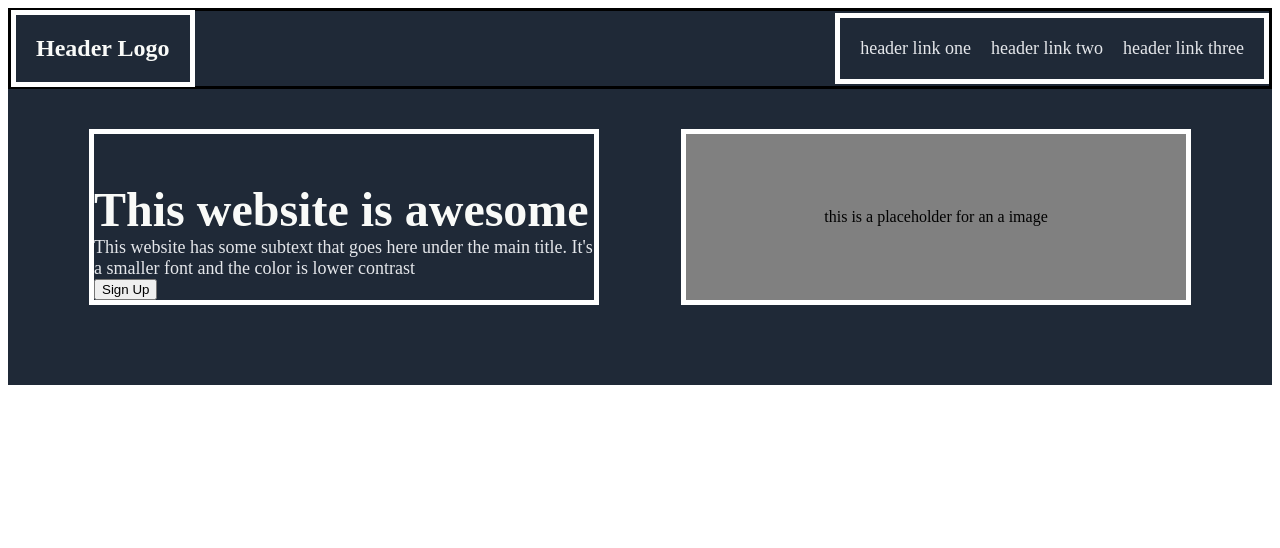
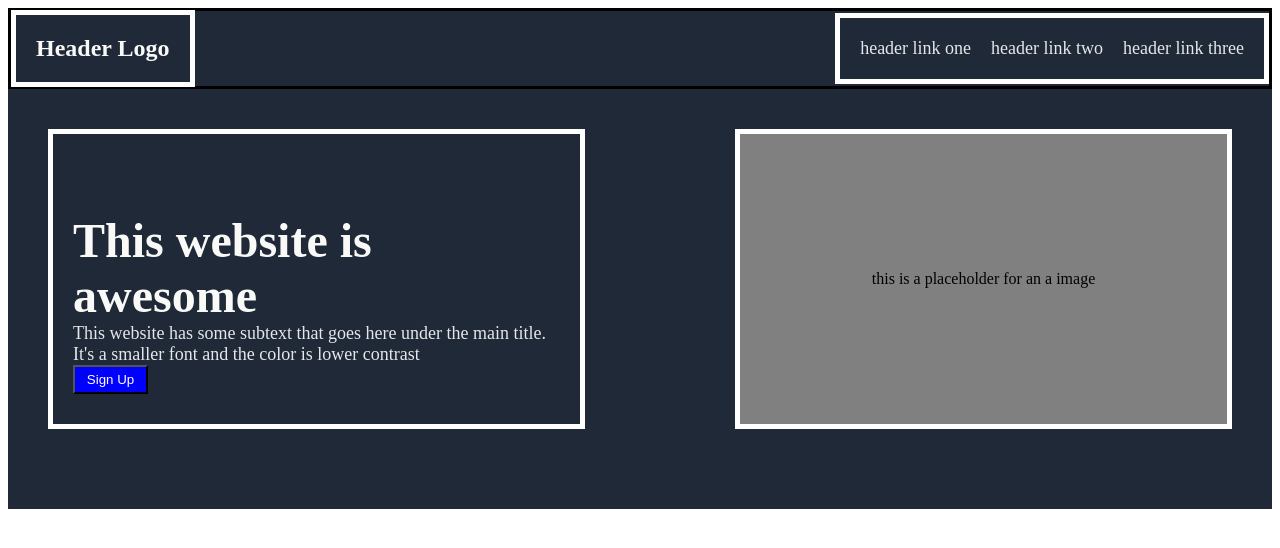
Before and after one commit to Lukehallyah/Project-LandingPage, a plain HTML site: page index.html in a window 1280 px wide. Drawn offline with Linux system fonts and the light colour scheme.

Commit message:
Change leftbox aligned content

```diff
--- a/style.css
+++ b/style.css
@@ -55,8 +55,11 @@ h3 {
 
 .container2 {
     display: flex;
-    justify-content: space-around;
+    justify-content: center;
+    align-items: left;
     padding: 40px;
+    gap: 150px;
+
 }
 
 .leftbox {
@@ -65,8 +68,9 @@ h3 {
     border-color: white;
 
     width: 500px;
-
-
+    height: 250px;
+    padding: 20px;
+    align-content: center;
 
 }
 
@@ -76,12 +80,26 @@ h3 {
     color: #f9faf8;
     font-weight: 900;
     margin-bottom: 0px;
+    padding: 0px;
+    width: 350px;
 }
 
 .p1 {
     font-size: 18px;
     color: #E5e7eb;
     margin: 0px;
+
+}
+
+button {
+    background-color: blue;
+    color: white;
+    display: flex;
+    width: 75px;
+    justify-content: center;
+    align-items: center;
+    padding: 5px;
+
 
 }
 
```
